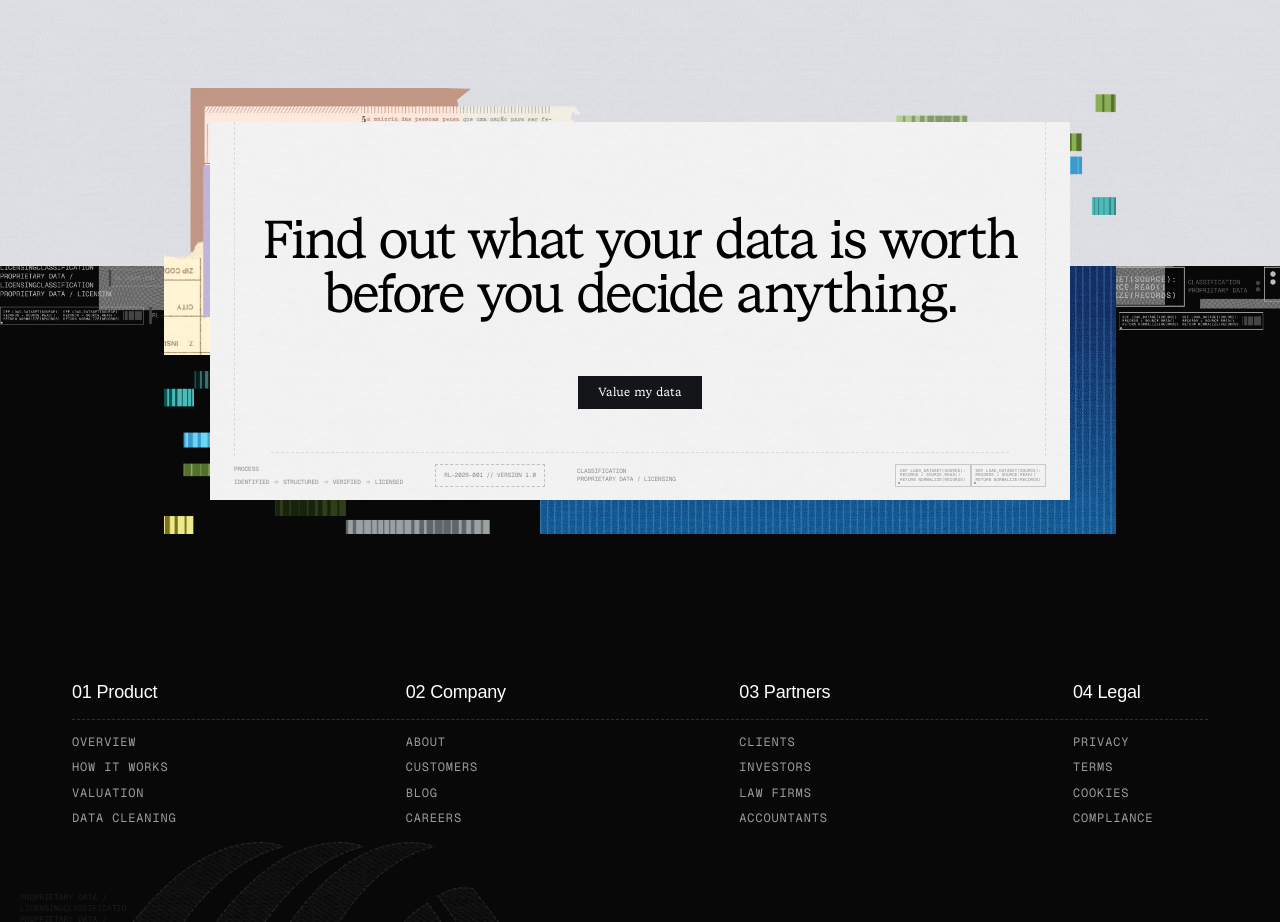
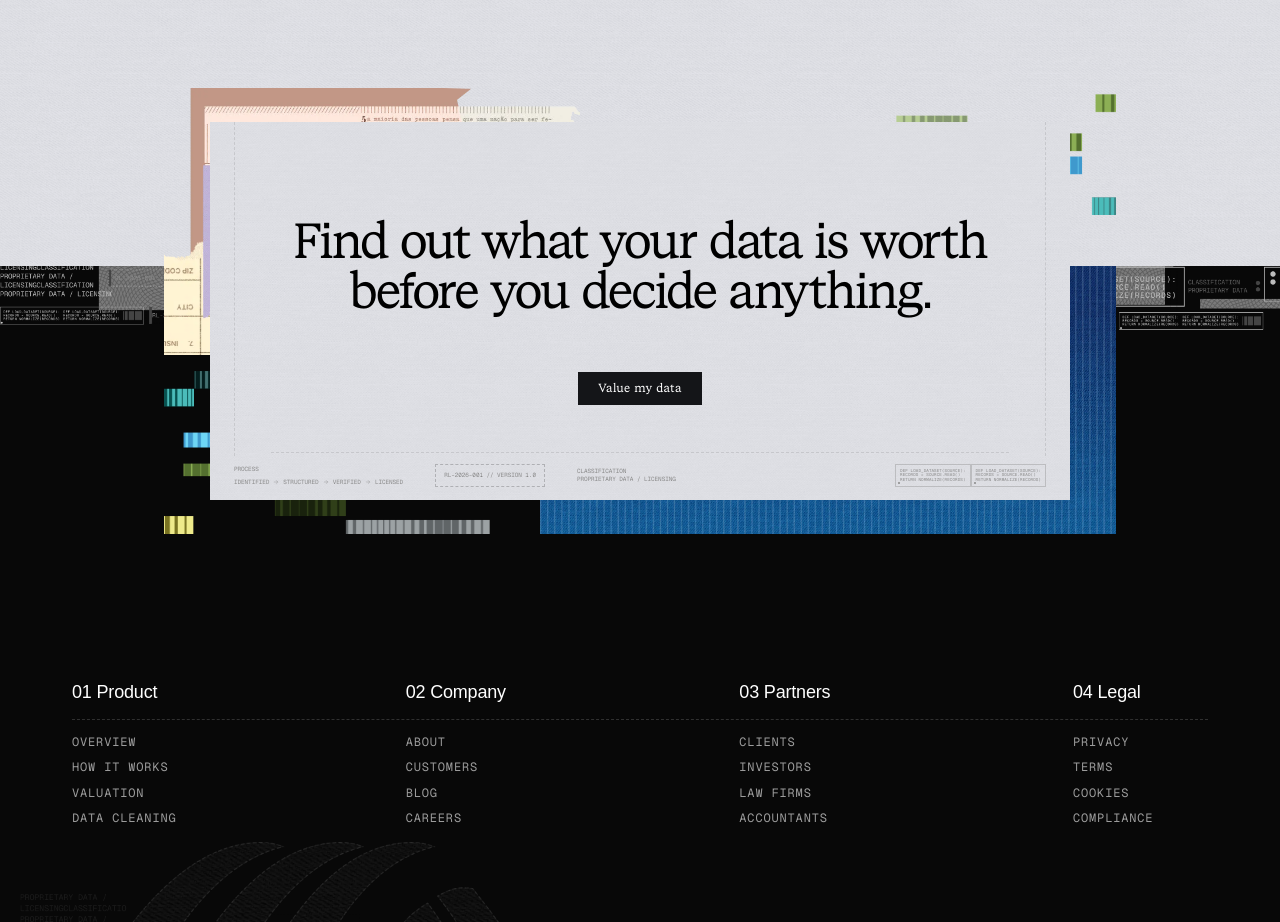
Before and after one commit to PIXELUPLABS/sunsethq, a Next.js app: page / in a window 1280 px wide. Shown: the part 9400-10322 px from the top of the page. Built offline with nearby package versions, Linux system fonts and the light colour scheme; no server answers; a web font is replaced by a local one.

Commit message:
ui: changes for text size and bg color in the cta card section

```diff
--- a/modules/landing/components/cta-section.tsx
+++ b/modules/landing/components/cta-section.tsx
@@ -96,16 +96,16 @@ export function CtaSection() {
           className="pointer-events-none object-cover"
         />
       </div>
-      <div className="absolute top-1/2 left-1/2 hidden h-[378px] w-[860px] -translate-x-1/2 -translate-y-1/2 overflow-hidden bg-[#fcfcfc] lg:block">
+      <div className="absolute top-1/2 left-1/2 hidden h-[378px] w-[860px] -translate-x-1/2 -translate-y-1/2 overflow-hidden bg-[#eaebf1] lg:block">
         <Image
-          src="/images/grain-light-texture.svg"
+          src="/images/texture-grain-white.png"
           alt=""
           fill
-          className="pointer-events-none object-cover"
+          className="pointer-events-none object-cover mix-blend-multiply"
         />
 
         <div className="relative flex h-full w-full flex-col items-center justify-center gap-14">
-          <p className="relative w-full max-w-[755px] text-center font-serif text-[54px] leading-none tracking-[-2.16px] text-black">
+          <p className="relative w-full max-w-[755px] text-center font-serif text-[50px] leading-none tracking-[-2.16px] text-black">
             Find out what your data is worth before you decide anything.
           </p>
           <a
```
